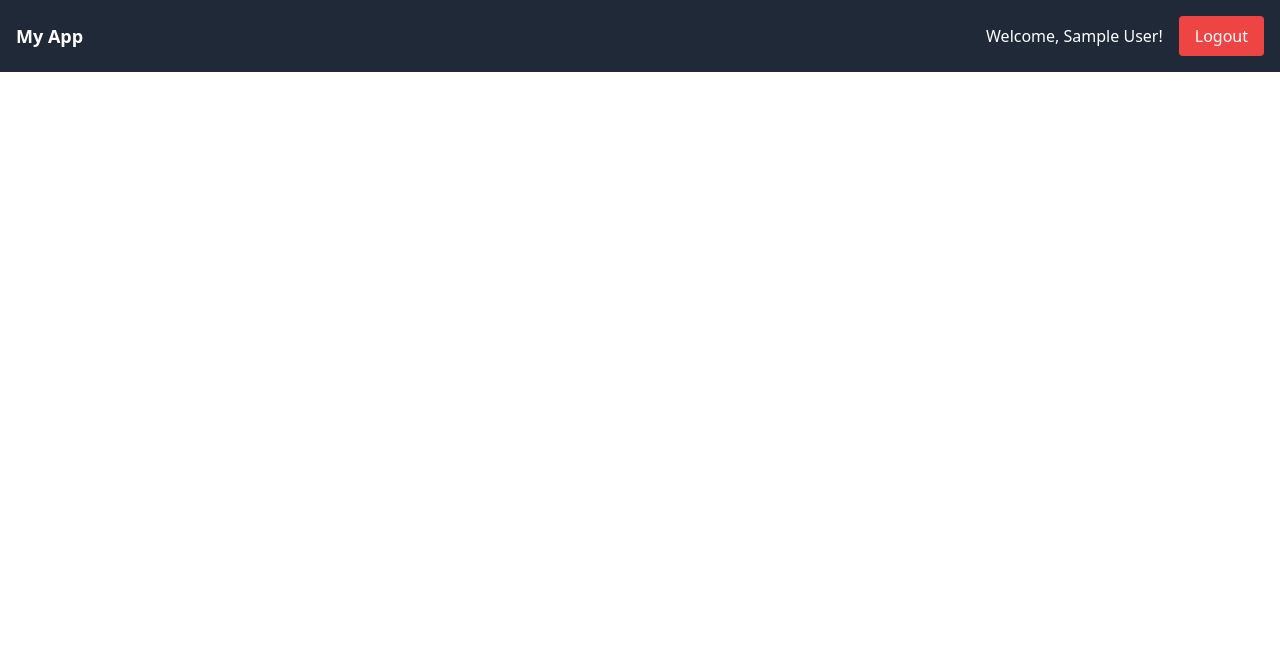
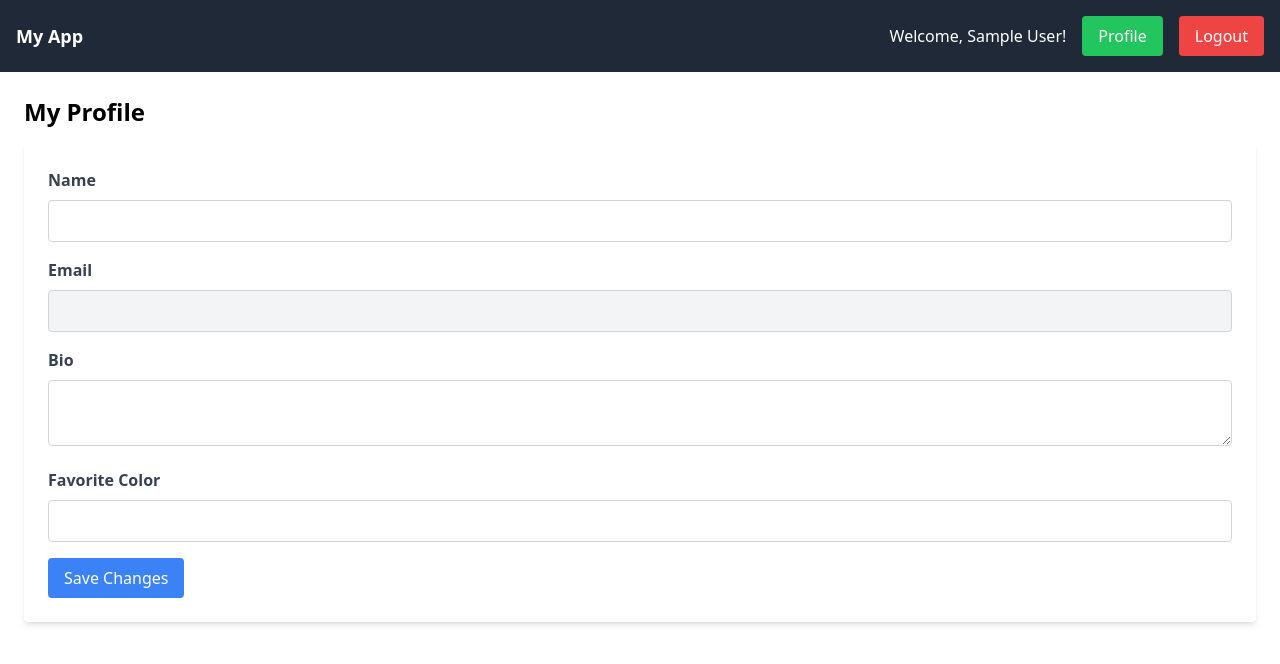
Before and after one commit to luluCodingWizard/React-Authentication-FullCourse, a React (Vite) app in the folder client/: page /profile in a window 1280 px wide. Shown: the top 664 px of the page. Built offline with nearby package versions, Linux system fonts and the light colour scheme; no server answers; sample sign-in values are in the browser's storage.

Commit message:
feat: created protected page using JWT in the FE

```diff
--- a/client/src/App.jsx
+++ b/client/src/App.jsx
@@ -5,17 +5,27 @@ import Dashboard from "./pages/Dashboard";
 import Signup from "./pages/Signup";
 import Navigation from "./components/Navigation";
 import { AuthProvider } from "./context/AuthContext.jsx";
+import ProtectedRoute from "./components/ProtectedRoutes.jsx";
+import ProfilePage from "./pages/Profile.jsx";
 
 function App() {
   return (
     <AuthProvider>
-      <Navigation />
       <Router>
+        <Navigation />
         <Routes>
           <Route path="/" element={<Home />} />
           <Route path="/login" element={<Login />} />
           <Route path="/sign-up" element={<Signup />} />
           <Route path="/dashboard" element={<Dashboard />} />
+          <Route
+            path="/profile"
+            element={
+              <ProtectedRoute>
+                <ProfilePage />
+              </ProtectedRoute>
+            }
+          />
         </Routes>
       </Router>
     </AuthProvider>
--- a/client/src/components/Navigation.jsx
+++ b/client/src/components/Navigation.jsx
@@ -1,4 +1,5 @@
 import React, { useContext } from "react";
+import { Link } from "react-router-dom";
 import { AuthContext } from "../context/AuthContext";
 const Navigation = () => {
   const { user, logout } = useContext(AuthContext);
@@ -14,6 +15,12 @@ const Navigation = () => {
         {user ? (
           <>
             <span>Welcome, {user.name || "User"}!</span>
+            <Link
+              to="/profile"
+              className="px-4 py-2 bg-green-500 rounded hover:bg-green-600"
+            >
+              Profile
+            </Link>
             <button
               onClick={logout}
               className="px-4 py-2 bg-red-500 rounded hover:bg-red-600"
--- /dev/null
+++ b/client/src/components/ProtectedRoutes.jsx
@@ -0,0 +1,9 @@
+import React from "react";
+import { Navigate } from "react-router-dom";
+
+const ProtectedRoute = ({ children }) => {
+  const token = localStorage.getItem("token"); // Check if a token exists
+  return token ? children : <Navigate to="/login" />;
+};
+
+export default ProtectedRoute;
--- /dev/null
+++ b/client/src/pages/Profile.jsx
@@ -0,0 +1,142 @@
+import React, { useState, useEffect } from "react";
+
+const ProfilePage = () => {
+  const [user, setUser] = useState({
+    name: "",
+    email: "",
+    info: {
+      bio: "",
+      favoriteColor: "",
+    },
+  });
+
+  const [updatedUser, setUpdatedUser] = useState({ ...user });
+  const [loading, setLoading] = useState(true);
+  const [message, setMessage] = useState("");
+  useEffect(() => {
+    const fetchUserDetails = async () => {
+      try {
+        const token = localStorage.getItem("token");
+        const response = await fetch("http://localhost:5000/api/user/me", {
+          method: "GET",
+          headers: {
+            "Content-Type": "application/json",
+            Authorization: `Bearer ${token}`,
+          },
+        });
+
+        // Check if the response is successful
+        if (!response.ok) {
+          throw new Error("Invalid call");
+        }
+
+        // Parse the JSON response
+        const data = await response.json();
+
+        setUser(data);
+        setUpdatedUser(data);
+        setLoading(false);
+      } catch (error) {
+        console.error("Error fetching user details:", error);
+      }
+    };
+    fetchUserDetails();
+  }, []);
+
+  // Handle form input changes
+  const handleChange = (e) => {
+    const { name, value } = e.target;
+    if (name in user.info) {
+      setUpdatedUser((prev) => ({
+        ...prev,
+        info: { ...prev.info, [name]: value },
+      }));
+    } else {
+      setUpdatedUser((prev) => ({ ...prev, [name]: value }));
+    }
+  };
+
+  const handleSubmit = async (e) => {
+    e.preventDefault();
+    try {
+      const token = localStorage.getItem("token");
+      const response = await fetch("http://localhost:5000/api/user/me", {
+        method: "PUT",
+        headers: {
+          "Content-Type": "application/json",
+          Authorization: `Bearer ${token}`,
+        },
+        body: JSON.stringify(updatedUser),
+      });
+      // if all good
+      if (!response.ok) {
+        throw new Error(`HTTP error! Status: ${response.status}`);
+      }
+
+      const data = await response.json();
+      setUser(data);
+      setMessage("Profile updated successfully!");
+    } catch (error) {
+      console.error("Error updating user details:", error);
+      setMessage("Failed to update profile.");
+    }
+  };
+
+  return (
+    <div className="container mx-auto p-6">
+      <h1 className="text-2xl font-bold mb-4">My Profile</h1>
+      <form onSubmit={handleSubmit} className="bg-white p-6 shadow-md rounded">
+        <div className="mb-4">
+          <label className="block text-gray-700 font-bold mb-2">Name</label>
+          <input
+            type="text"
+            name="name"
+            value={updatedUser.name}
+            onChange={handleChange}
+            className="border border-gray-300 p-2 rounded w-full"
+          />
+        </div>
+        <div className="mb-4">
+          <label className="block text-gray-700 font-bold mb-2">Email</label>
+          <input
+            type="email"
+            name="email"
+            value={updatedUser.email}
+            disabled
+            className="border border-gray-300 p-2 rounded w-full bg-gray-100 cursor-not-allowed"
+          />
+        </div>
+        <div className="mb-4">
+          <label className="block text-gray-700 font-bold mb-2">Bio</label>
+          <textarea
+            name="bio"
+            value={updatedUser.info.bio}
+            onChange={handleChange}
+            className="border border-gray-300 p-2 rounded w-full"
+          />
+        </div>
+        <div className="mb-4">
+          <label className="block text-gray-700 font-bold mb-2">
+            Favorite Color
+          </label>
+          <input
+            type="text"
+            name="favoriteColor"
+            value={updatedUser.info.favoriteColor}
+            onChange={handleChange}
+            className="border border-gray-300 p-2 rounded w-full"
+          />
+        </div>
+        <button
+          type="submit"
+          className="bg-blue-500 text-white px-4 py-2 rounded hover:bg-blue-600"
+        >
+          Save Changes
+        </button>
+      </form>
+      {message && <p className="mt-4 text-green-500">{message}</p>}
+    </div>
+  );
+};
+
+export default ProfilePage;
```
Also changed, not shown: 2 other files (tests, documents, lock files or other folders).
